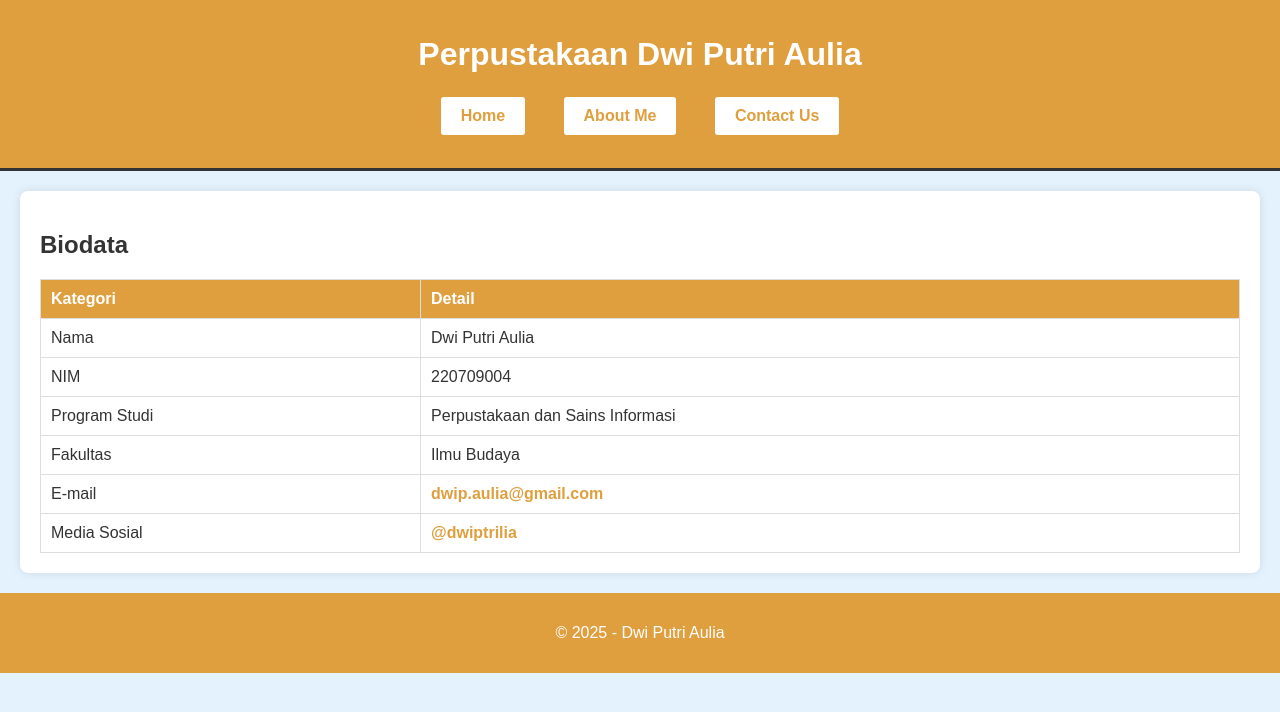
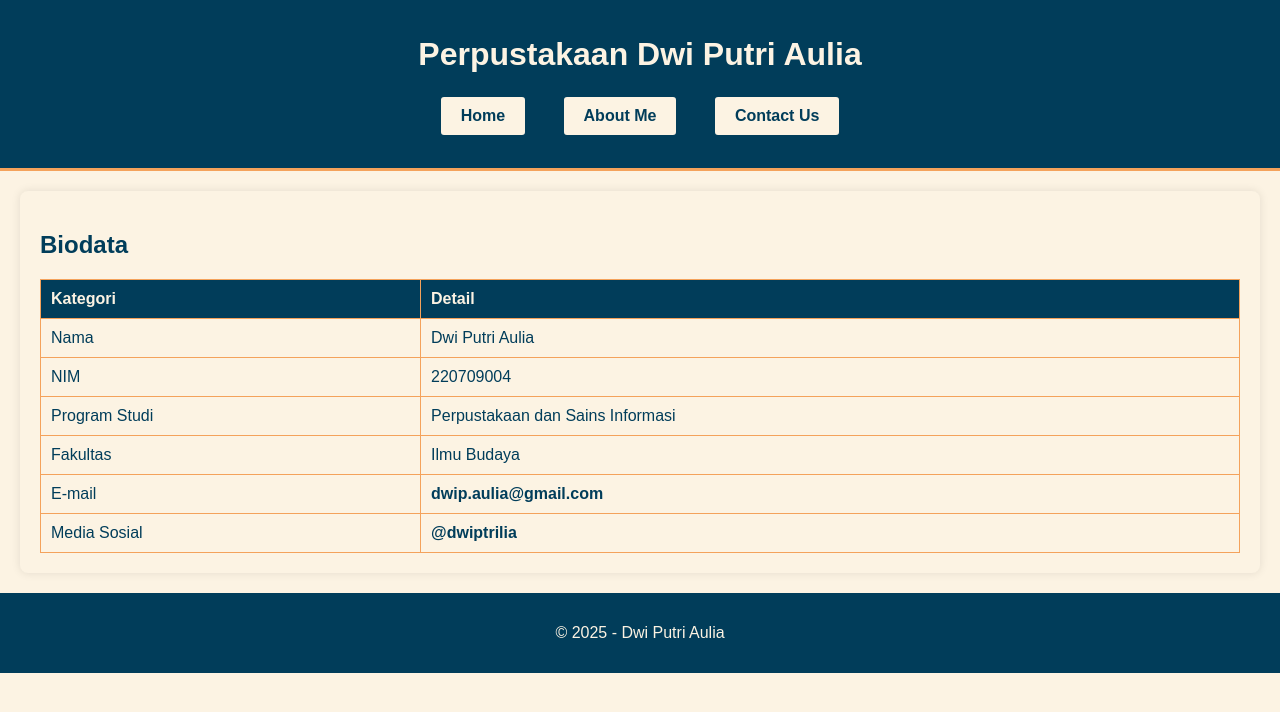
Before and after one commit to dwiputriaulia/dwiputriaulia, a plain HTML site: page about.html in a window 1280 px wide. Drawn offline with Linux system fonts and the light colour scheme.

Commit message:
Update about.html

```diff
--- a/about.html
+++ b/about.html
@@ -9,15 +9,15 @@
             font-family: Arial, sans-serif;
             margin: 0;
             padding: 0;
-            background-color: #e3f2fd;
-            color: #333;
+            background-color: #fcf3e3;
+            color: #013d5a;
         }
         header {
-            background-color: #E09f3e;
-            color: white;
+            background-color: #013d5a;
+            color: #fcf3e3;
             padding: 15px;
             text-align: center;
-            border-bottom: 3px solid #333; /* Menambahkan garis pemisah */
+            border-bottom: 3px solid #f4a25b; /* Menambahkan garis pemisah */
         }
         nav ul {
             list-style: none;
@@ -32,22 +32,22 @@
         nav ul li a {
             display: block;
             padding: 10px 20px;
-            background-color: white;
-            color: #E09f3e;
+            background-color: #fcf3e3;
+            color: #013d5a;
             text-decoration: none;
             border-radius: 5px;
-            border: 2px solid #E09f3e;
+            border: 2px solid #013d5a;
             font-weight: bold;
             text-align: center;
         }
         nav ul li a:hover {
-            background-color: #E09f3e;
-            color: white;
+            background-color: #013d5a;
+            color: #fcf3e3;
         }
         section {
             padding: 20px;
             margin: 20px;
-            background: white;
+            background: #fcf3e3;
             border-radius: 8px;
             box-shadow: 0px 0px 10px rgba(0, 0, 0, 0.1);
             text-align: justify;
@@ -58,27 +58,27 @@
             margin-top: 10px;
         }
         .biodata-table th, .biodata-table td {
-            border: 1px solid #ddd;
+            border: 1px solid #f4a25b;
             padding: 10px;
             text-align: left;
         }
         .biodata-table th {
-            background-color: #E09f3e;
-            color: white;
+            background-color: #013d5a;
+            color: #fcf3e3;
         }
         .biodata-table td {
-            background-color: white;
+            background-color: #fcf3e3;
         }
         .biodata-table td a {
-            color: #E09f3e;
+            color: #013d5a;
             text-decoration: none;
             font-weight: bold;
         }
         footer {
             text-align: center;
             padding: 15px;
-            background-color: #E09f3e;
-            color: white;
+            background-color: #013d5a;
+            color: #fcf3e3;
         }
     </style>
 </head>
```
